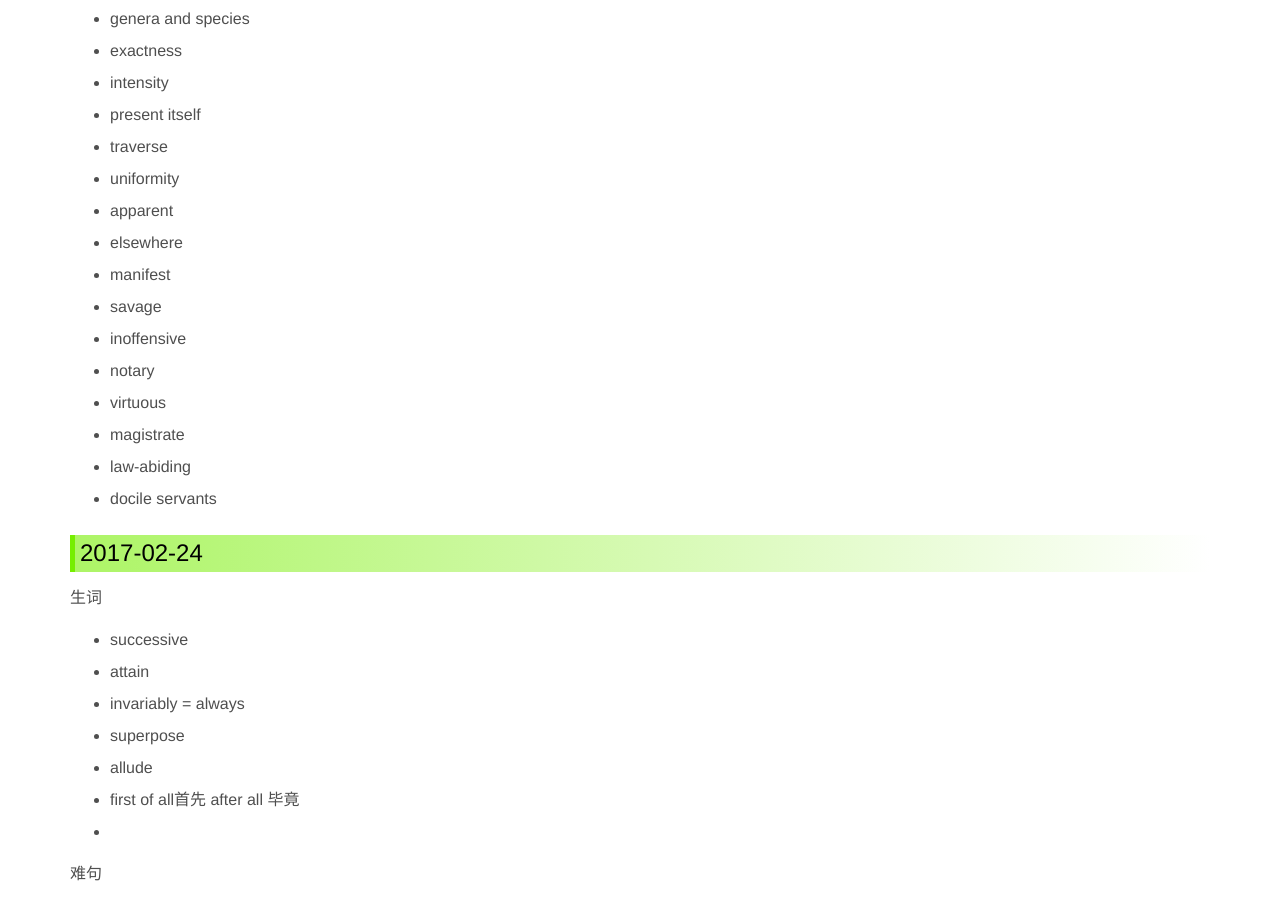
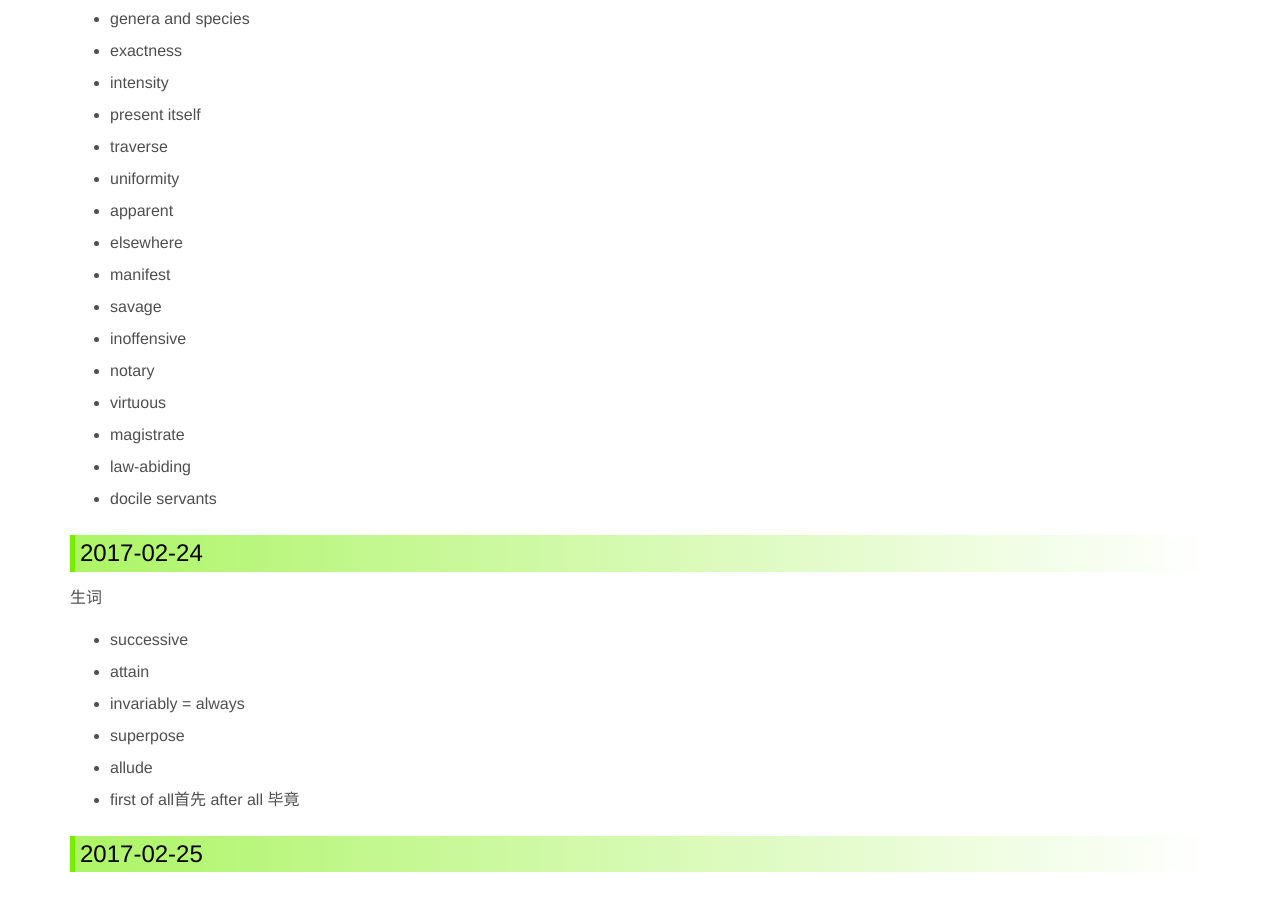
Before and after one commit to ronniewang/ronniewang.github.io, a Jekyll site: the page built from _posts/2017-02-22-read-the-crowd.md, in a window 1280 px wide and 900 px high, scrolled down 1389 px. Built offline with Jekyll 4.4.1, drawn with Linux system fonts in a browser that asks for light colours.

Commit message:
update files

```diff
--- a/_posts/2017-02-22-read-the-crowd.md
+++ b/_posts/2017-02-22-read-the-crowd.md
@@ -73,6 +73,5 @@ description: 一定要学好英语, 就从一本英文原著开始吧
 * superpose
 * allude
 * first of all首先 after all 毕竟
-*
 
-难句
+### 2017-02-25
```
Also changed, not shown: other parts of _posts/2017-02-22-read-the-crowd.md (+1 -1 lines).
